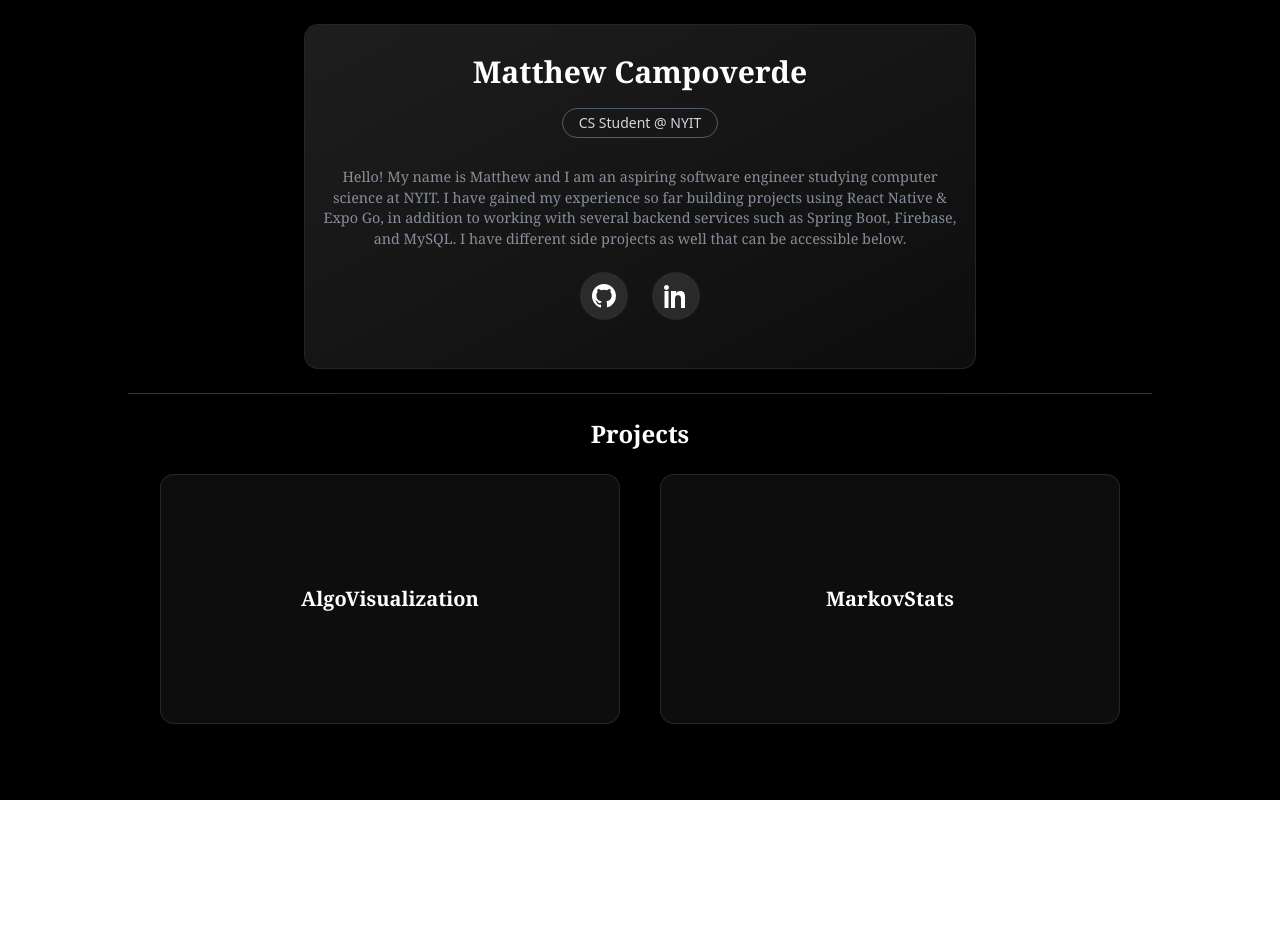
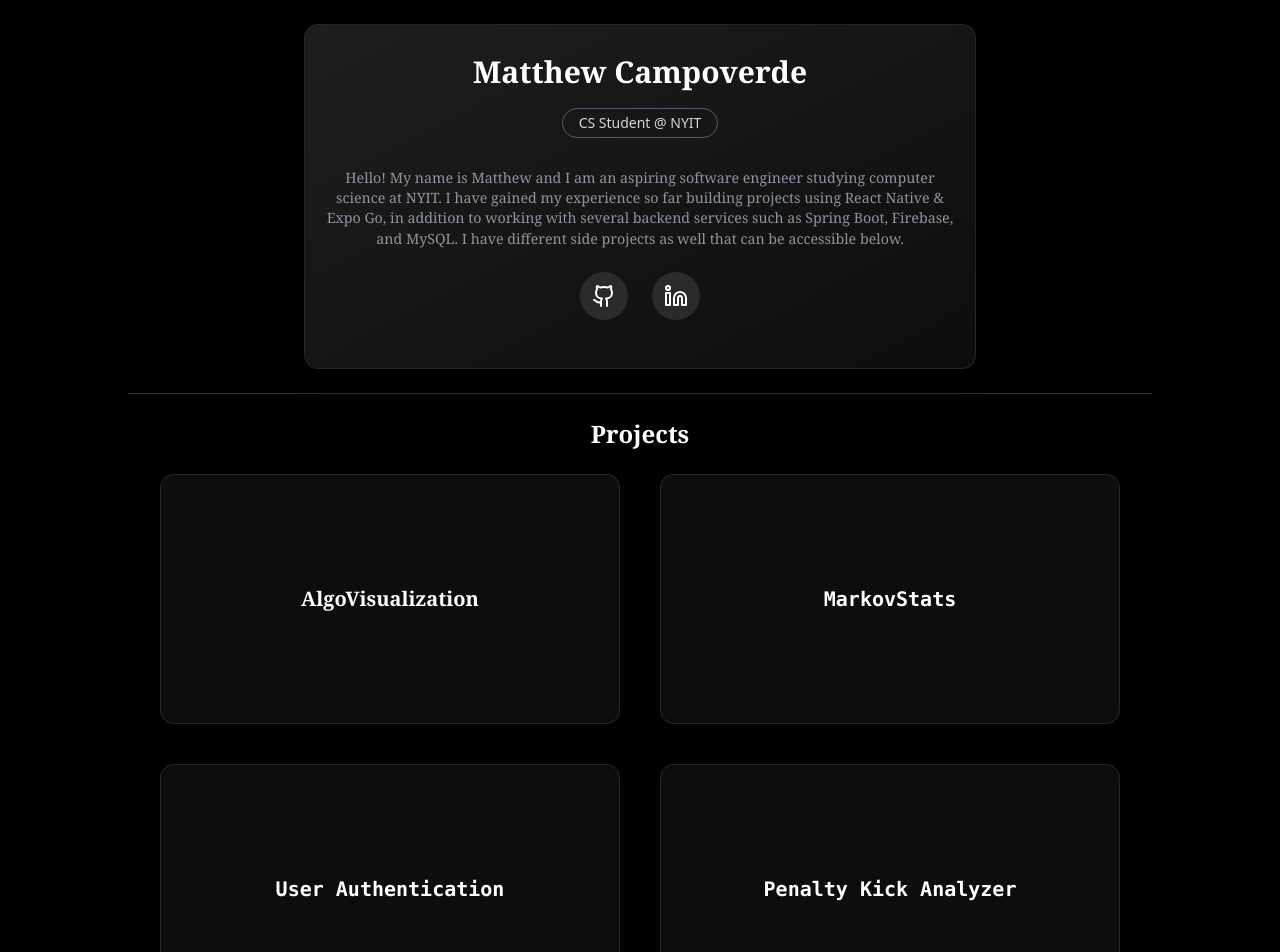
Before and after one commit to mcampo0215/MyWebsite, a Next.js app: page / in a window 1280 px wide. Shown: the top 952 px of the page. Before the commit the page ends 800 px from the top, so only its background shows below. Built offline with nearby package versions, Linux system fonts and the light colour scheme.

Commit message:
Updated projects section

```diff
--- a/src/app/globals.css
+++ b/src/app/globals.css
@@ -39,6 +39,18 @@
   --color-sidebar-accent-foreground: var(--sidebar-accent-foreground);
   --color-sidebar-border: var(--sidebar-border);
   --color-sidebar-ring: var(--sidebar-ring);
+  --animate-shine: shine var(--duration) infinite linear;
+  @keyframes shine {
+  0% {
+    background-position: 0% 0%;
+    }
+  50% {
+    background-position: 100% 100%;
+    }
+  to {
+    background-position: 0% 0%;
+    }
+  }
 }
 
 :root {
--- a/src/app/layout.tsx
+++ b/src/app/layout.tsx
@@ -15,8 +15,10 @@ export default function RootLayout({
             <body className = "min-h-screen">
                 {/* Layout UI */}
                 {/* Place children where you want to render a page or nested layout*/}
+
                 <main className = "min-h-screen">{children}</main>
             </body>
+
         </html>
     )
 }
--- a/src/app/page.tsx
+++ b/src/app/page.tsx
@@ -1,11 +1,13 @@
 import * as React from "react";
 import {Card,CardDescription,CardFooter,CardHeader,CardTitle} from "@/components/ui/card";
+import { Github, Linkedin } from "lucide-react";
+import { ShineBorder } from "@/components/magicui/shine-border";
 
 export default function Page() {
   return (
     <div className="relative flex flex-col items-center min-h-screen bg-black p-6 overflow-hidden">
       <div className="relative z-10 w-full max-w-md sm:max-w-lg md:max-w-xl lg:max-w-2xl">
-        <Card className="flex flex-col bg-white/5 backdrop-blur-2xl border border-white/10 rounded-xl shadow-2xl text-white">
+        <Card className="flex flex-col bg-white/5 backdrop-blur-2xl border border-white/10 rounded-xl shadow-2xl text-white ">
           <div className="absolute inset-0 rounded-xl bg-gradient-to-br from-white/10 to-transparent opacity-70 pointer-events-none" />
 
           <CardHeader>
@@ -36,14 +38,7 @@ export default function Page() {
               title="GitHub"
               className="p-3 rounded-full bg-white/10 hover:bg-white/20 transition"
             >
-              <svg
-                xmlns="http://www.w3.org/2000/svg"
-                viewBox="0 0 24 24"
-                fill="currentColor"
-                className="w-6 h-6 text-white"
-              >
-                <path d="M12 0C5.37 0 0 5.373 0 12c0 5.303 3.438 9.8 8.205 11.387.6.113.82-.26.82-.577v-2.165c-3.338.724-4.033-1.61-4.033-1.61a3.175 3.175 0 0 0-1.333-1.753c-1.09-.744.082-.73.082-.73a2.52 2.52 0 0 1 1.84 1.237 2.547 2.547 0 0 0 3.485.996 2.548 2.548 0 0 1 .76-1.6c-2.665-.305-5.466-1.335-5.466-5.933a4.61 4.61 0 0 1 1.23-3.195 4.29 4.29 0 0 1 .115-3.15s1.005-.322 3.3 1.23a11.47 11.47 0 0 1 6.002 0c2.29-1.552 3.297-1.23 3.297-1.23a4.288 4.288 0 0 1 .117 3.15 4.6 4.6 0 0 1 1.227 3.194c0 4.61-2.807 5.625-5.48 5.922a2.865 2.865 0 0 1 .815 2.224v3.293c0 .32.216.694.825.576A12.007 12.007 0 0 0 24 12c0-6.627-5.373-12-12-12z" />
-              </svg>
+              <Github className="w-6 h-6 text-white group-hover/icon:text-blue-300 transition-colors duration-300" />
             </a>
 
             {/* LinkedIn Icon */}
@@ -54,14 +49,8 @@ export default function Page() {
               title="LinkedIn"
               className="p-3 rounded-full bg-white/10 hover:bg-white/20 transition"
             >
-              <svg
-                xmlns="http://www.w3.org/2000/svg"
-                viewBox="0 0 24 24"
-                fill="currentColor"
-                className="w-6 h-6 text-white"
-              >
-                <path d="M4.98 3.5C4.98 4.88 3.87 6 2.5 6S0 4.88 0 3.5 1.12 1 2.5 1 4.98 2.12 4.98 3.5zM.5 24h4V7h-4v17zM8.5 7h3.7v2.3h.1c.5-.9 1.6-2.2 3.9-2.2 4.1 0 4.8 2.7 4.8 6.2V24h-4v-8.3c0-2-.03-4.5-2.8-4.5-2.8 0-3.2 2.1-3.2 4.3V24h-4V7z" />
-              </svg>
+              <Linkedin className="w-6 h-6 text-white group-hover/icon:text-blue-300 transition-colors duration-300"></Linkedin>
+
             </a>
           </CardFooter>
         </Card>
@@ -82,7 +71,7 @@ export default function Page() {
             rel="noopener noreferrer"
             className="relative group w-full sm:w-[300px] md:w-[360px] lg:w-[420px] xl:w-[460px] h-[250px] cursor-pointer"
           >
-            <Card className="flex items-center justify-center text-center w-full h-full bg-white/5 backdrop-blur-2xl border border-white/10 rounded-xl shadow-2xl text-white">
+            <Card className="flex items-center justify-center text-center w-full h-full bg-white/5 backdrop-blur-2xl border border-white/10 rounded-xl shadow-2xl text-white group-hover:shadow-[0_0_40px_rgba(255,255,255,0.3)] group-hover:border-white/30">
               <CardTitle className="text-[20px] font-serif">
                 AlgoVisualization
               </CardTitle>
@@ -98,10 +87,39 @@ export default function Page() {
             rel="noopener noreferrer"
             className="relative group w-full sm:w-[300px] md:w-[360px] lg:w-[420px] xl:w-[460px] h-[250px] cursor-pointer"
           >
-            <Card className="flex items-center justify-center text-center w-full h-full bg-white/5 backdrop-blur-2xl border border-white/10 rounded-xl shadow-2xl text-white">
-              <CardTitle className="text-[20px] font-serif">
+            <Card className="flex items-center justify-center text-center w-full h-full bg-white/5 backdrop-blur-2xl border border-white/10 rounded-xl shadow-2xl text-whit group-hover:shadow-[0_0_40px_rgba(255,255,255,0.3)] group-hover:border-white/30">
+              <CardTitle className="text-[20px] font-mono">
                 MarkovStats
               </CardTitle>
+            </Card>
+            <div className="absolute inset-0 bg-black/60 opacity-0 group-hover:opacity-100 flex items-center justify-center transition-opacity duration-300 rounded-xl z-20">
+              <span className="text-white font-semibold text-lg">View</span>
+            </div>
+          </a>
+
+          <a
+            href="https://github.com/mcampo0215/UserAuthentication"
+            target="_blank"
+            rel="noopener noreferrer"
+            className="relative group w-full sm:w-[300px] md:w-[360px] lg:w-[420px] xl:w-[460px] h-[250px] cursor-pointer"
+          >
+
+            <Card className="flex items-center justify-center text-center w-full h-full bg-white/5 backdrop-blur-2xl border border-white/10 rounded-xl shadow-2xl text-white group-hover:shadow-[0_0_40px_rgba(255,255,255,0.3)] group-hover:border-white/30">
+              <CardTitle className="font-mono text-[20px]">User Authentication</CardTitle>
+            </Card>
+            <div className="absolute inset-0 bg-black/60 opacity-0 group-hover:opacity-100 flex items-center justify-center transition-opacity duration-300 rounded-xl z-20">
+              <span className="text-white font-semibold text-lg">View</span>
+            </div>
+          </a>
+
+           <a
+            href="https://github.com/mcampo0215/Penalty-Kick-Analyzer"
+            target="_blank"
+            rel="noopener noreferrer"
+            className="relative group w-full sm:w-[300px] md:w-[360px] lg:w-[420px] xl:w-[460px] h-[250px] cursor-pointer"
+          >
+            <Card className="relative flex items-center justify-center text-center w-full h-full bg-white/5 backdrop-blur-2xl border border-white/10 rounded-xl shadow-2xl text-white group-hover:shadow-[0_0_40px_rgba(255,255,255,0.3)] group-hover:border-white/30">
+              <CardTitle className="font-mono text-[20px]">Penalty Kick Analyzer</CardTitle>
             </Card>
             <div className="absolute inset-0 bg-black/60 opacity-0 group-hover:opacity-100 flex items-center justify-center transition-opacity duration-300 rounded-xl z-20">
               <span className="text-white font-semibold text-lg">View</span>
--- /dev/null
+++ b/src/components/magicui/shine-border.tsx
@@ -0,0 +1,42 @@
+// components/magicui/shine-border.tsx
+"use client";
+import * as React from "react";
+import { cn } from "@/lib/utils";
+
+interface ShineBorderProps extends React.HTMLAttributes<HTMLDivElement> {
+  borderWidth?: number;
+  duration?: number;       // seconds
+  shineColor?: string | string[];
+}
+
+export function ShineBorder({
+  borderWidth = 2,
+  duration = 14,
+  shineColor = ["#ffffff", "#9ca3af"], // soft white/silver
+  className,
+  style,
+  ...props
+}: ShineBorderProps) {
+  const colors = Array.isArray(shineColor) ? shineColor.join(",") : shineColor;
+
+  return (
+    <div
+      style={
+        {
+          "--border-width": `${borderWidth}px`,
+          "--duration": `${duration}s`,
+          backgroundImage: `radial-gradient(transparent, ${colors}, transparent)`,
+          backgroundSize: "300% 300%",
+          padding: "var(--border-width)",
+          // no masks here — we’re just drawing a border-y glow behind
+          ...style,
+        } as React.CSSProperties
+      }
+      className={cn(
+        "pointer-events-none absolute inset-0 rounded-[inherit] will-change-[background-position] animate-shine",
+        className
+      )}
+      {...props}
+    />
+  );
+}
```
